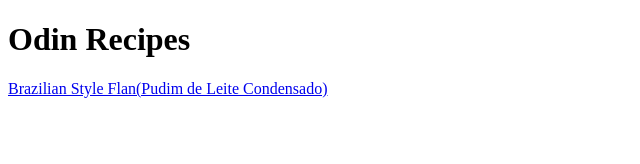
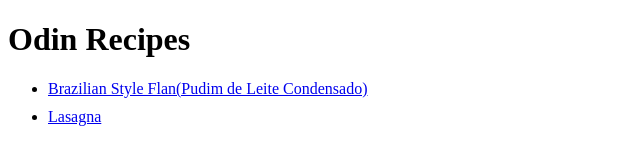
Before and after one commit to Rikardus/odin-recipes, a plain HTML site: page index.html in a window 1280 px wide. Shown: the whole page, without its empty margins (0-640 px from the left). Drawn offline with Linux system fonts and the light colour scheme.

Commit message:
Updated with Lasagna recipe

```diff
--- a/index.html
+++ b/index.html
@@ -3,10 +3,14 @@
 	<head>
 		<meta charset="UTF-8">
 		<title>Recipes</title>
+		<style>ul li {padding-bottom: 10px}</style>
 	</head>
 
 	<body>
 		<h1>Odin Recipes</h1>
-		<a href="./recipes/brazilian_style_flan.html">Brazilian Style Flan(Pudim de Leite Condensado)</a>
+
+		<ul>
+			<li><a href="./recipes/brazilian_style_flan.html">Brazilian Style Flan(Pudim de Leite Condensado)</a></li>
+			<li><a href="./recipes/lasagna.html">Lasagna</a></li>
 	</body>
 </html>
```
